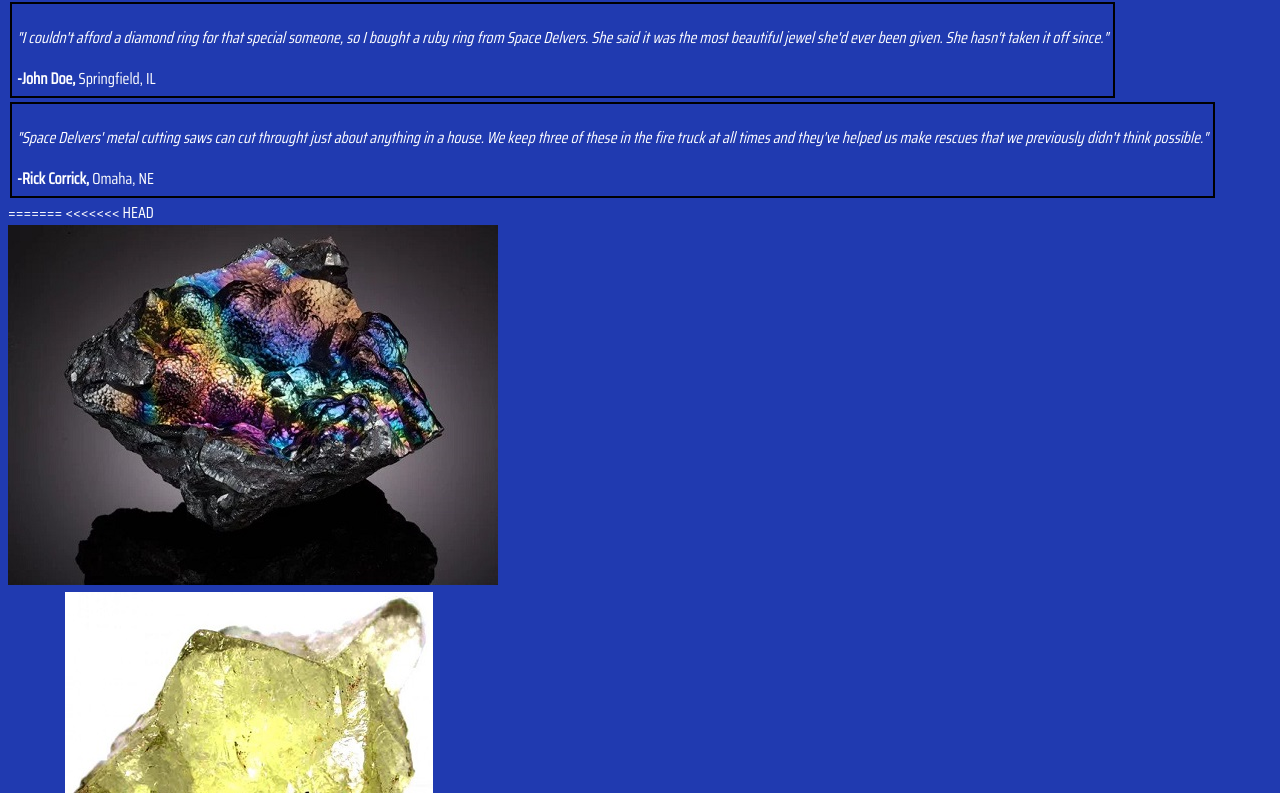
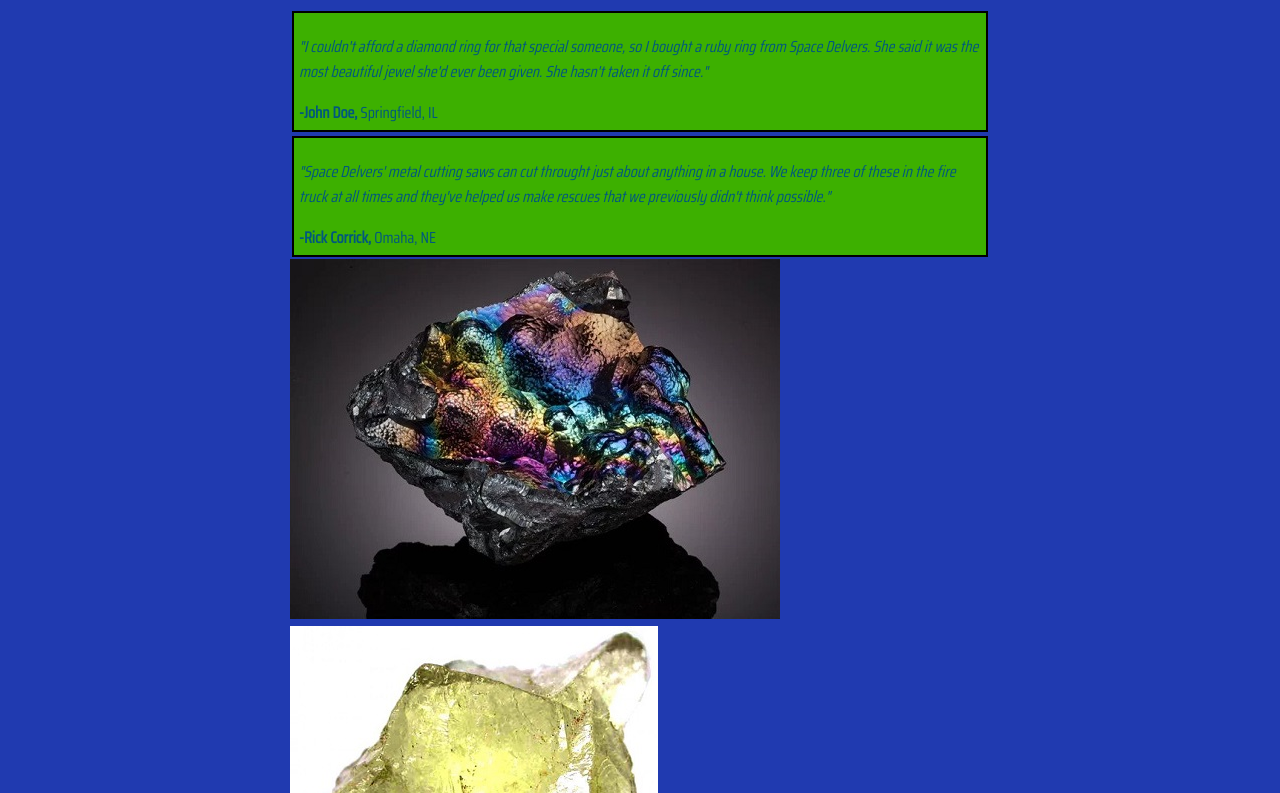
Before and after one commit to luis-padilla/WebFinal, a plain HTML site: page index.html in a window 1280 px wide. Shown: the part 287-1080 px from the top of the page. Drawn offline with nearby package versions, Linux system fonts and the light colour scheme.

Commit message:
centered the text and all that, did more styling

```diff
--- a/index.html
+++ b/index.html
@@ -11,7 +11,6 @@
             <h1>Welcome</h1>
         </header>
         <main>
-<<<<<<< HEAD
             <p>Space Delvers was founded in 2018 in Salt Lake City. After a meteorite landed in the Lake, we found
                 out a great wealth of knowledge on the composition of asteroids and were funded to go out and find
                 minerals from far out.
@@ -31,15 +30,13 @@
                      didn't think possible."</p>
                  <div class="revname"><b>-Rick Corrick,</b> Omaha, NE</div>
             </div>
-=======
-<<<<<<< HEAD
+
             <div id='slideshow'>
             <img id='slideShowImage'/>
             </div>
-=======
+
             <img id="slideShowImage" src="images/spaceMinerals/rock1.jpg">
->>>>>>> 433df6022ff766c3334d59526def3b846eb30d8a
->>>>>>> 76851c8ee2b3657c2b09add9c1291cf8711f545a
+
         </main>
         <footer>
 
--- a/style.css
+++ b/style.css
@@ -12,6 +12,8 @@ body {
     background-color: #203AB0;
     color: #FFF;
     font-family: 'Saira Condensed', sans-serif;
+    max-width: 700px;
+    margin: 0 auto;
 }
 
 h1 {
@@ -20,6 +22,8 @@ h1 {
     font-style: bold;
 }
 .review {
+    background-color: #3DB000;
+    color: #00587D;
     display: inline-block;
     padding: 5px;
     border: 2px solid #000;
```
